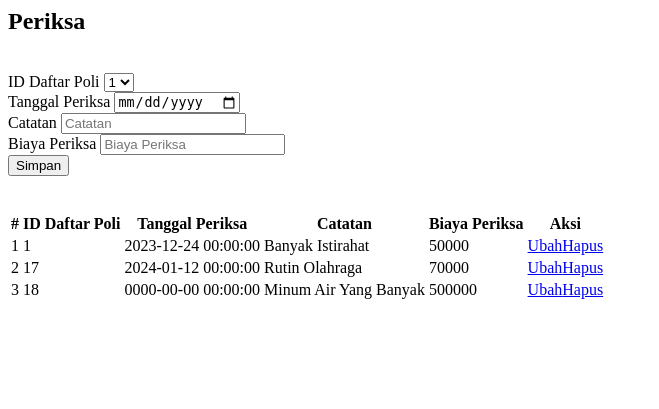
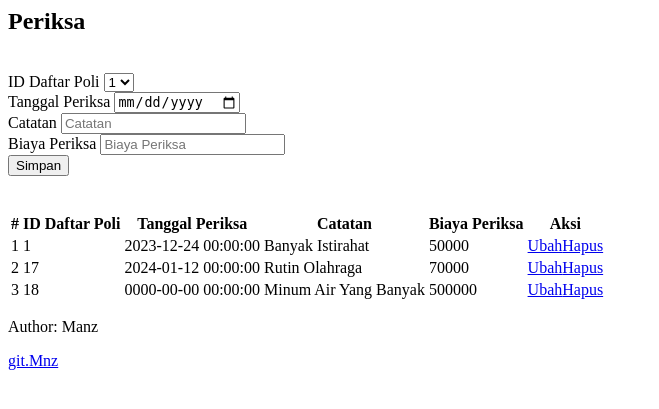
Before and after one commit to manzuel29/BimbinganKarir_poliklinik.web, a PHP site: page /periksa.php in a window 1280 px wide. Shown: the top 409 px of the page, without its empty margins (0-659 px from the left). Run offline with PHP 8.4, Linux system fonts and the light colour scheme; a user stored in the database is signed in; data comes from the database, SQL or seed files in the repository.

Commit message:
Update periksa.php

```diff
--- a/periksa.php
+++ b/periksa.php
@@ -170,3 +170,7 @@ include'koneksi.php';
     ?>
     </tbody>
     </table>
+<footer>
+  <p>Author: Manz</p>
+  <p><a href="https://github.com/manzuel29/BimbinganKarir_poliklinik.web">git.Mnz</a></p>
+</footer>
```
